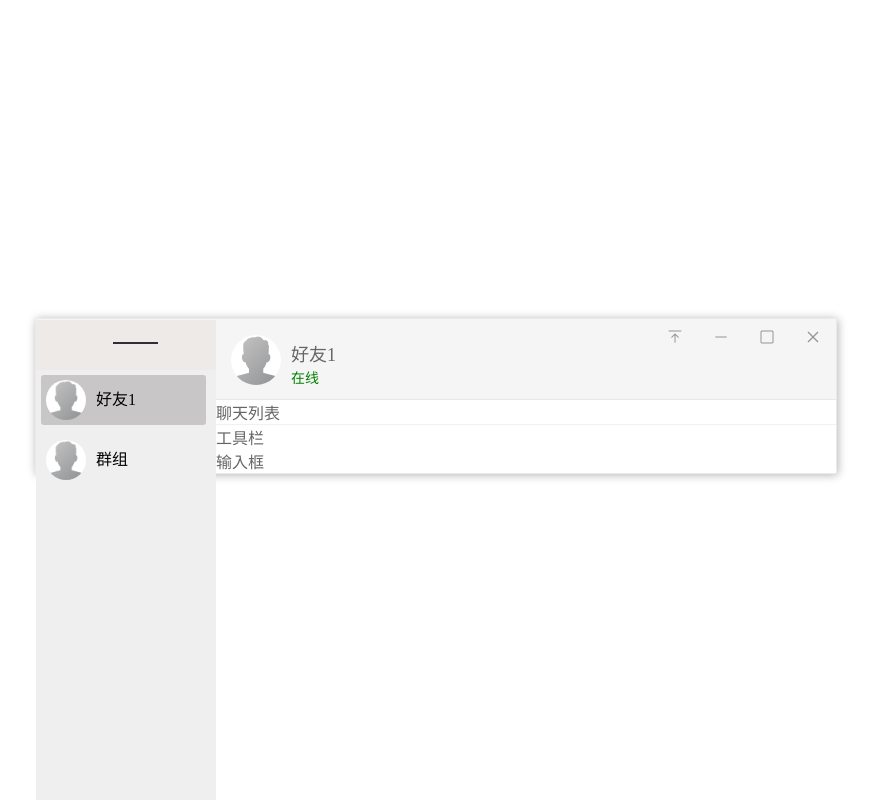
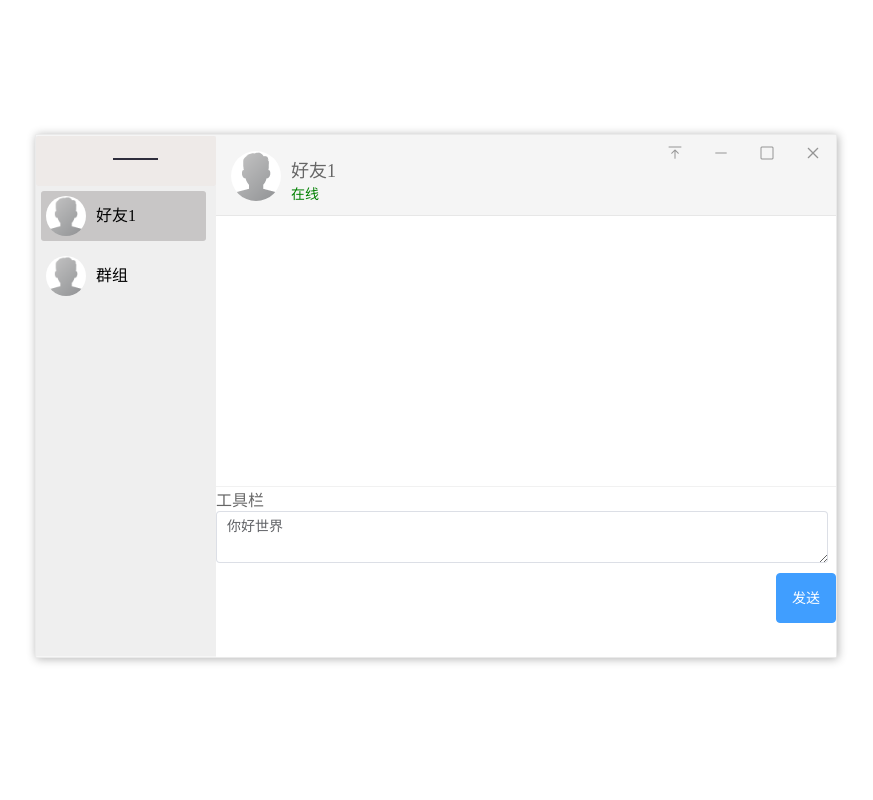
Before and after one commit to pdkax999/chat, a Vue app: page / in a window 1280 px wide. Shown: the whole page, without its empty margins (200-1073 px from the left). Built offline with nearby package versions, Linux system fonts and the light colour scheme.

Commit message:
feat: 完成发送文本消息

```diff
--- a/package.json
+++ b/package.json
@@ -9,8 +9,9 @@
     "preview": "vite preview"
   },
   "dependencies": {
+    "element-plus": "^2.8.8",
+    "node-sass": "^6.0.1",
     "sass": "^1.80.3",
-    "node-sass": "^6.0.1",
     "sass-loader": "^10.0.1",
     "vue": "^3.5.10"
   },
--- a/src/App.vue
+++ b/src/App.vue
@@ -1,10 +1,11 @@
 <template>
   <div>
-    <IChat :chats="chats"> </IChat>
+    <IChat :chats="chats" ref="IChat" :handleMessage="sendMessageInfo"> </IChat>
   </div>
 </template>
 
 <script>
+
 export default {
   name: "App",
   data() {
@@ -35,5 +36,44 @@ export default {
       ],
     };
   },
+  methods:{
+    /* 处理发送聊天信息 */
+    sendMessageInfo(message){
+      const getMessage =  this.$refs.IChat.getMessage;
+      // 数据源
+      const random = ["革命尚未成功","同志仍需努力","这个世界是怎么样的?","你想成为什么样的人"];
+      new  Promise((resolve,reject)=>{
+
+        const id =  this.generateUUID()
+
+        getMessage({...message,id})
+
+        resolve(message);
+      }).then((message)=>{
+        // 处理接受到的消息
+        let data =  structuredClone(message)
+
+        const index = Date.now()%random.length;
+
+        const id =  this.generateUUID()
+        // 生成一条新的数据
+        let newMessage = {...data,to:data.form,form:data.to,content:random[index],id}
+
+        getMessage(newMessage)
+      })
+    },
+
+    // 生成唯一的ID
+    generateUUID() {
+      const arr = new Uint8Array(16); // UUID是由16个字节组成的
+      window.crypto.getRandomValues(arr); // 使用crypto API生成随机值
+      // 对前几个字节进行特定的位操作以符合UUID的版本和变体要求
+      arr[6] = (arr[6] & 0b01001111) | 0b01000000;
+      arr[8] = (arr[8] & 0b00111111) | 0b10000000;
+      // 将Uint8Array转换为十六进制字符串表示的UUID
+      const uuid = arr.reduce((str, byte) => str + byte.toString(16).padStart(2, '0'), '');
+      return uuid;
+}
+  }
 };
 </script>
--- a/src/main.js
+++ b/src/main.js
@@ -1,7 +1,10 @@
 import { createApp } from 'vue'
 import App from './App.vue'
 import IChat from "./packages/index.js";
+import ElementPlus from 'element-plus'
+import 'element-plus/dist/index.css'
 
 createApp(App)
 .use(IChat)
+.use(ElementPlus)
 .mount('#app')
--- a/src/packages/chat/src/enter-box.vue
+++ b/src/packages/chat/src/enter-box.vue
@@ -1,15 +1,43 @@
 <template>
-  <div>
-    输入框
+  <div class="im-enterBox-container">
+   <div class="im-enter-arrow">
+    <el-input
+      v-model="value"
+      style="width: 590px"
+      :rows="2"
+      type="textarea"
+    />
+   </div>
+    <el-button class="im-enterBox-send"  type="primary" @click="onEnter(value)">发送</el-button>
   </div>
+
 </template>
 
-<script type="text/ecmascript-6">
-  export default {
+<script setup>
+import { ref } from 'vue'
+// 向上抛出信息
+const value = defineModel('value', { default: "" });
+
+const props = defineProps({
+  onEnter:{
+    type:Function,
+    default:()=>{}
   }
+});
+
+
 </script>
 
-<style lang='stylus' rel='stylesheet/stylus'>
-
-
+<style lang='scss' scoped>
+.im-enter-arrow{
+  height: 52px;
+}
+.im-enterBox-container{
+  display: flex;
+  flex-direction: column;
+  row-gap: 10px;
+  .im-enterBox-send{
+   align-self: flex-end;
+  }
+}
 </style>
--- a/src/packages/chat/src/index.vue
+++ b/src/packages/chat/src/index.vue
@@ -32,9 +32,13 @@ export default {
             type: Function,
             default: () => { },
         },
+        mine: {
+            type: Object,
+            default: () => { }
+        }
     },
     setup(props, ctx) {
-        // 对话记录列表
+        // 对话记录列表,放在这里确实很合适，但是外界的历史聊天信息怎么传递过来
         const talkList = ref([]);
 
         const rootChat = inject("rootChat");
@@ -73,13 +77,23 @@ export default {
     data() {
         return {
             //! 输入框内容 抽取到父组件确实很棒
-            content: ""
+            content: "你好世界"
         }
     },
     methods: {
         // 对消息发送做额外处理
-        bindEnter(message) {
-            this.onEnter(message);
+        bindEnter(content) {
+            // 除message以外接收所有信息
+            const {message,...to} = this.chat
+
+            let messageInfo = {
+                timestamp: Date.now(),
+                form: this.mine,
+                content,
+                to,
+                type: 0 //消息类型
+            }
+            this.onEnter(messageInfo);
             this.content = "";
             this.$nextTick(() => {
                 // this.$refs.chatList.scrollBottom();
@@ -89,9 +103,13 @@ export default {
         bindEmoji(emoji) {
             this.content += emoji
         },
-        //
+        // 发送文件
         bindUpload(type, file) {
             console.log(type);
+        },
+        // 处理enterBox的文本输入
+        bindText(text){
+            this.content = text;
         },
         // 处理未读数是否显示
         handleUnread(count) {
@@ -105,7 +123,7 @@ export default {
     },
     render() {
         let { index, active, chat, rootChat, talkList,
-            content, handleUnread, bindEnter, bindEmoji,
+            content, handleUnread, bindEnter, bindEmoji,bindText,
             bindUpload
         } = this;
 
@@ -118,11 +136,13 @@ export default {
             current: active,
             list: talkList,
             onUnread: handleUnread,
+            class:["im-chat-talks"]
         });
 
         // 输入框
         const el_enter_box = h(EnterBox, {
             value: content,
+           'onUpdate:value':bindText, //同步文本数据
             onEnter: bindEnter,
         });
         // 工具栏
@@ -160,4 +180,12 @@ export default {
     width: 0;
     overflow: hidden;
 }
+
+.im-chat-footer{
+ height: 170px;
+}
+
+.im-chat-talks{
+height: calc(440px - 170px);
+}
 </style>
--- a/src/packages/chat/src/talk-list.vue
+++ b/src/packages/chat/src/talk-list.vue
@@ -1,15 +1,26 @@
 <template>
   <div>
-    聊天列表
+    <ul>
+      <template v-for="(item,index) in list" :key="item.id">
+        <li>
+          {{item.content}}
+        </li>
+      </template>
+    </ul>
   </div>
 </template>
 
-<script type="text/ecmascript-6">
-  export default {
+<script setup>
+
+const props = defineProps({
+  list:{
+    type:Array,
+    default:()=> []
   }
+});
 </script>
 
-<style lang='stylus' rel='stylesheet/stylus'>
+<style>
 
 
 </style>
--- a/src/packages/main/src/chat-tabs.vue
+++ b/src/packages/main/src/chat-tabs.vue
@@ -5,7 +5,10 @@ import { default_avatar } from '../static/index.js'
 function noop() {
 
 }
-
+/*
+动态生成会话item,对外提供item点击，移除，控制头部显示等功能
+内部提供显示是否在线，是否选中等激活样式
+*/
 export default {
     name: "chat-tabs",
     //注入祖先属性
@@ -69,7 +72,7 @@ export default {
             const { active, chat, } = pane;
             let { name, id, avatar, online } = chat;
             const tabName = id + name + index;
-            pane.index = `${index}`;
+            pane.index = `${index}`; //!直接操作属性
             //  在线状态
             let offline = false;
             if (chat.type === "friend") {
--- a/src/packages/main/src/index.vue
+++ b/src/packages/main/src/index.vue
@@ -51,6 +51,11 @@ export default {
             type: Array,
             default: () => [],
         },
+        // 用于接收消息
+        handleMessage: {
+            type: Function,
+            default: () => { }
+        }
     },
     components: {
         ChatTabs,
@@ -92,7 +97,7 @@ export default {
             const el = instance.refs.chat;
             let X = e.clientX - el.offsetLeft;
             let Y = e.clientY - el.offsetTop;
-            let fixed = false;
+            let fixed = false; //! 奇怪这玩意是干嘛的
             document.onmousemove = function (e) {
                 // 阻止冒泡事件
                 e.preventDefault();
@@ -147,7 +152,7 @@ export default {
                 if (!children) return
 
                 const paneVNodes = filterPaneComponents(children).map((item) => {
-                    return paneStateMap[item.uid]
+                    return paneStateMap[item.uid] //所有数据都已经注册好了
                 })
 
                 const panesChanged = !(paneVNodes.length === panes.value.length &&
@@ -156,8 +161,7 @@ export default {
                 // 插槽内部发生变化
                 if (panesChanged) {
                     panes.value = paneVNodes;
-
-                    selected.value = '0' //不用传参所以值设置为0
+                    // selected.value = '0' //不用传参所以值设置为0
                 }
             } else if (panes.value.length !== 0) {
                 panes.value = [];
@@ -175,7 +179,7 @@ export default {
             calcPaneInstances();
         })
 
-        // 提供子组件 inject 获取
+        // 提供子组件 inject 获取, 观察者模式
         provide("rootChat", {
             config,
             chatDisplay,
@@ -191,19 +195,53 @@ export default {
             chatDisplay,
             handleDragWindow,
             paneStateMap,
-
         };
     },
-    methods:{
-        handleTabClick(pane){
-            // this.selected
-            console.log("------",pane);
+    methods: {
+        handleTabClick(pane) {
             this.selected = pane.index;
         },
-        handleChatDisplay(){
+        handleChatDisplay() {
             this.chatDisplay = !this.chatDisplay
         },
-        handleTabRemove(){
+        handleTabRemove() {
+
+        },
+        /*
+        !消息的基本结构
+         {
+            timestamp:"",
+            form:{}
+            content:"",
+            to:{},
+            id:"",
+            type:0 //消息类型
+         }
+        */
+        getMessage(chats) {
+            // 是否考虑健壮性
+            const { id, type } = this.findChatByUser(chats);
+            //? 忽略了this.panes是更好的选择
+
+            console.log("-----", id, type);
+
+            this.panes.forEach((chatItem) => {
+                const {chat} = chatItem;
+                if (chat.id === id && chat.type === type) {
+                    chatItem.getMessage(chats);
+                }
+            })
+        },
+        // 即时通讯通信，每条消息设计一个字段来辨别谁是发送者或者收到者
+        findChatByUser(message){
+
+            const {form,to} = message;
+
+            if(form.id === this.mine.id){
+                return to;
+            }else{
+                return form;
+            }
 
         }
     },
@@ -217,22 +255,26 @@ export default {
             handleTabClick,
             handleChatDisplay,
             handleTabRemove,
+            handleMessage
         } = this;
         //! 注意下这里的写法变化过程
         /*   const el_chat_panes = h(
               "div",
               { class: ["im-chat-main"], style: { height: "500px" } },
               [h("div", { class: ["im-pane-item"] })]
-          );
-   */
+          );*/
         // 会话框列表
         const el_chat_panes = renderList(chats, (chat) => {
             // 构建会话窗口
             return h(ChatContent, {
-                chat
+                chat,
+                mine,
+                // 向上抛出消息
+                onEnter: (message) => {
+                    handleMessage(message)
+                }
             })
         })
-
         //会话标签
         const el_chat_tabs = h(ChatTabs, {
             panes,
@@ -248,9 +290,9 @@ export default {
             {
                 class: ["im-layer-tabs", "im-layer-content"],
             },
-            [el_chat_tabs, h("div",{
-
-            },[el_chat_panes])]
+            [el_chat_tabs, h("div", {
+              class:["im-panes-wrap"]
+            }, [el_chat_panes])]
         );
 
         // 窗口设置栏
@@ -325,4 +367,8 @@ export default {
 .chat-show.alone {
     width: 620px;
 }
+
+.im-panes-wrap{
+height: 100%;
+}
 </style>
```
